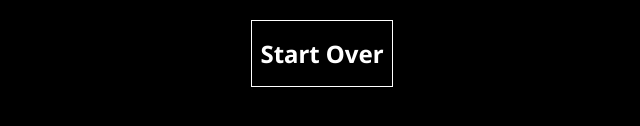
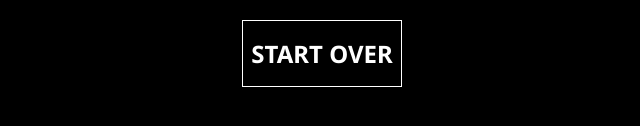
Before and after one commit to lyncasterc/stivens-web-dev-project, a plain HTML site: page snooze.html in a window 1280 px wide. Shown: the part 312-438 px from the top of the page, without its empty margins (318-958 px from the left). Drawn offline with Linux system fonts and the light colour scheme.

Commit message:
made start over btn in snooze.html all caps

```diff
--- a/snooze.html
+++ b/snooze.html
@@ -21,7 +21,7 @@
 
 
         <div class="btn-container">
-          <a class="choice-boxes-btn" id="start-over-btn" href="index.html">Start Over</a>
+          <a class="choice-boxes-btn" id="start-over-btn" href="index.html">START OVER</a>
         </div>
 
 
```
